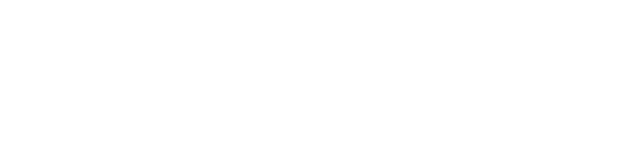
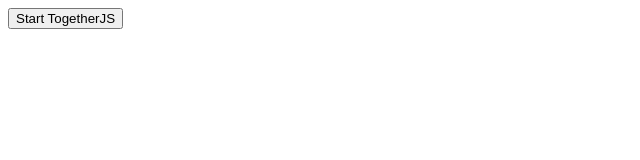
Before and after one commit to anthonyhaffey/togetherjs-pilot, a plain HTML site: page index.html in a window 1280 px wide. Shown: the whole page, without its empty margins (0-640 px from the left). Drawn offline with Linux system fonts and the light colour scheme.

Commit message:
Update index.html

```diff
--- a/index.html
+++ b/index.html
@@ -3,3 +3,4 @@
   // later
 </script>
 <script src="https://togetherjs.com/togetherjs-min.js"></script>
+<button onclick="TogetherJS(this); return false;">Start TogetherJS</button>
```
